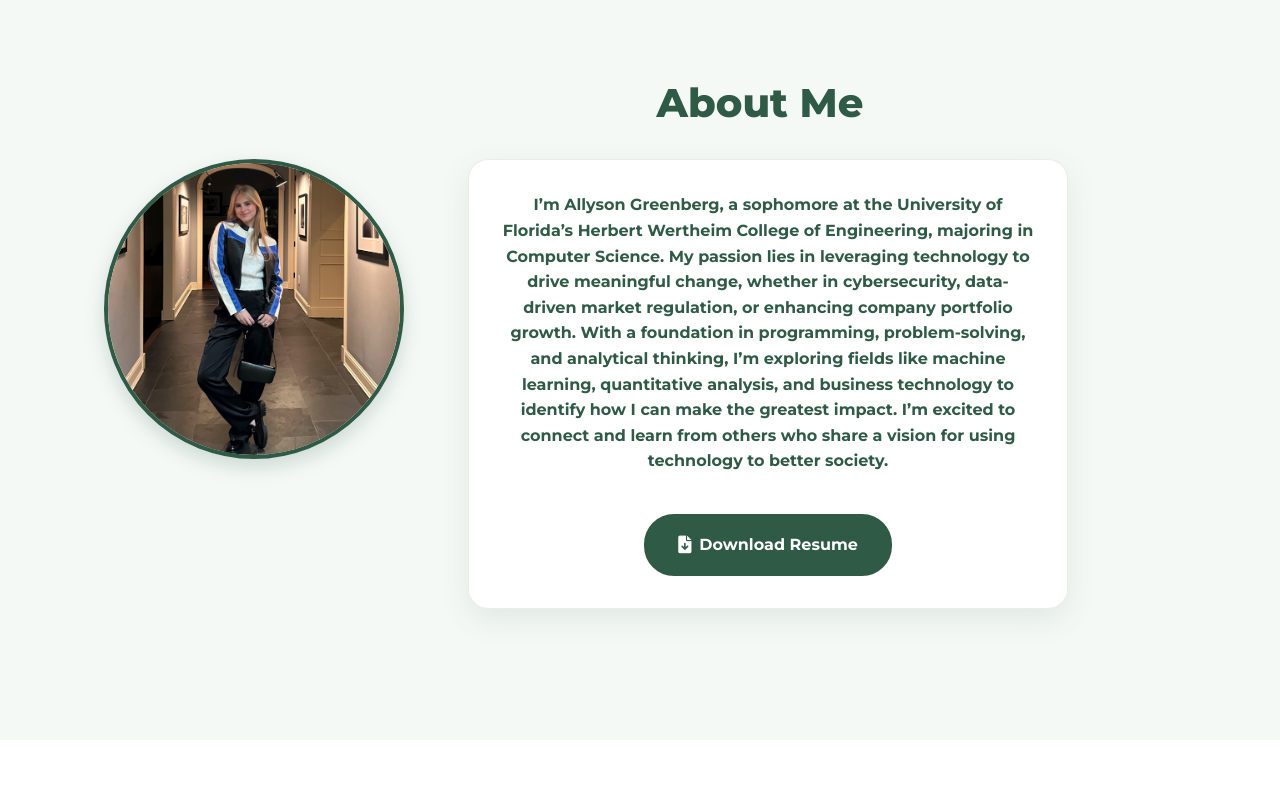
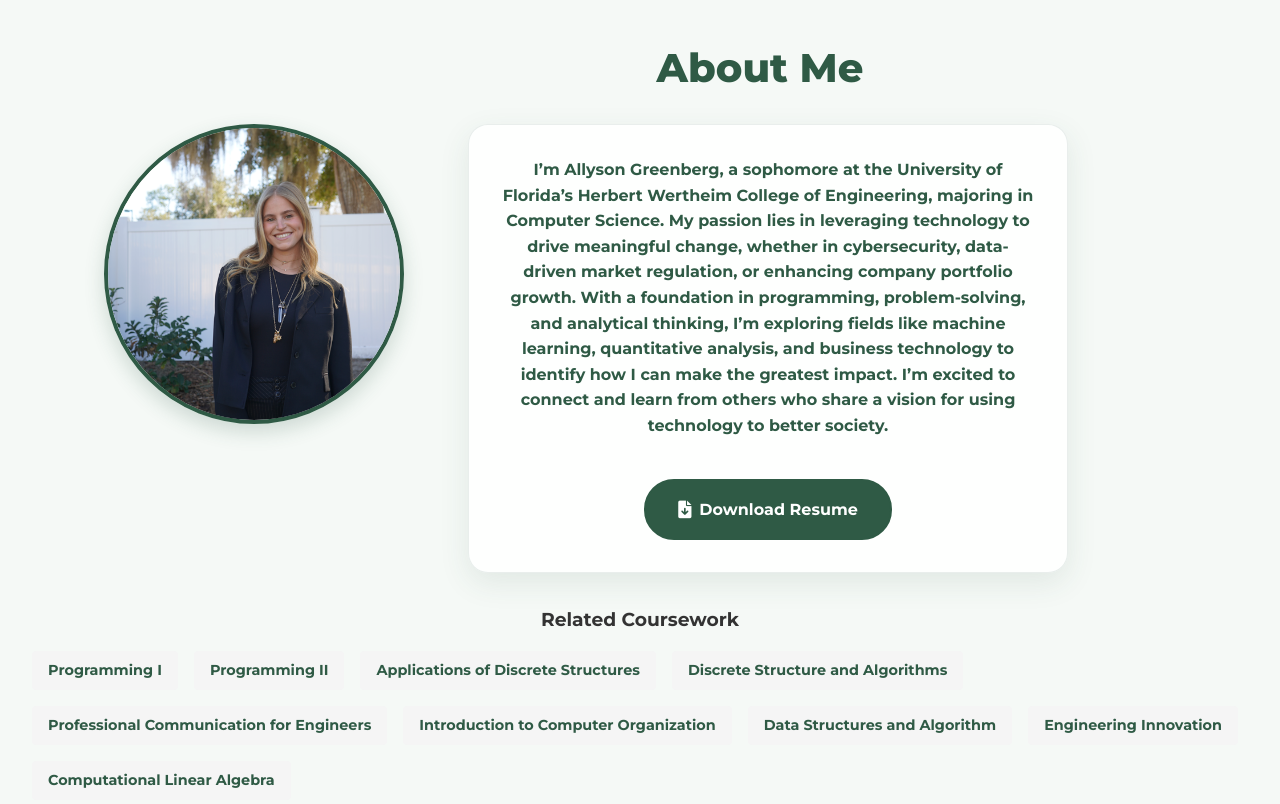
Before and after one commit to allygreenberg8/agreenie.tech, a plain HTML site: page index.html in a window 1280 px wide. Shown: the part 940-1744 px from the top of the page. Drawn offline with Linux system fonts and the light colour scheme.

Commit message:
Add headshot image and coursework section to personal website

```diff
--- a/index.html
+++ b/index.html
@@ -29,7 +29,7 @@
         <section id="about">
             <h2>About Me</h2>
             <div class="about-container">
-                <img src="images/allyisme.png" alt="Allyson Greenberg" class="profile-image">
+                <img src="images/allyheadshot.png" alt="Allyson Greenberg" class="profile-image">
                 <div class="about-content">
                     <p>I’m Allyson Greenberg, a sophomore at the University of Florida’s Herbert Wertheim College of Engineering, majoring in Computer Science. My passion lies in leveraging technology to drive meaningful change, whether in cybersecurity, data-driven market regulation, or enhancing company portfolio growth. With a foundation in programming, problem-solving, and analytical thinking, I’m exploring fields like machine learning, quantitative analysis, and business technology to identify how I can make the greatest impact. I’m excited to connect and learn from others who share a vision for using technology to better society.</p>
                     <div class="resume-button">
@@ -40,18 +40,35 @@
                     </div>
                 </div>
             </div>
+            <div class="coursework">
+                <h3>Related Coursework</h3>
+                <ul>
+                    <li>Programming I</li>
+                    <li>Programming II</li>
+                    <li>Applications of Discrete Structures</li>
+                    <li>Discrete Structure and Algorithms</li>
+                    <li>Professional Communication for Engineers</li>
+                    <li>Introduction to Computer Organization</li>
+                    <li>Data Structures and Algorithm</li>
+                    <li>Engineering Innovation</li>
+                    <li>Computational Linear Algebra</li>
+
+                </ul>
+            </div>
         </section>
 
         <section id="projects">
             <h2>Projects</h2>
             <div class="project-grid">
-                <!-- Add your projects here -->
+                <!-- Project 1 -->
                 <div class="project-card">
                     <h3>Project 1: Assignment Tracker</h3>
                     <p>Python-based tool to help students manage and track academic assignments, with features for setting due dates, adding descriptions, and marking tasks as complete. </p>
+                    <a href="https://github.com/allygreenberg8/Assignment-Tracker" target="_blank">View on GitHub</a>
                 </div>
             </div>
         </section>
+
 
         <section id="contact">
             <div class="container">
--- a/styles.css
+++ b/styles.css
@@ -462,3 +462,27 @@ html {
         margin-right: 2rem;
     }
 }
+
+.coursework {
+  margin-top: 2rem;
+}
+
+.coursework h3 {
+  color: #333;
+  margin-bottom: 1rem;
+}
+
+.coursework ul {
+  list-style: none;
+  display: flex;
+  flex-wrap: wrap;
+  gap: 1rem;
+  padding: 0;
+}
+
+.coursework li {
+  background: #f5f5f5;
+  padding: 0.5rem 1rem;
+  border-radius: 4px;
+  font-size: 0.9rem;
+}
```
Also changed, not shown: images/allyheadshot.png (added).
